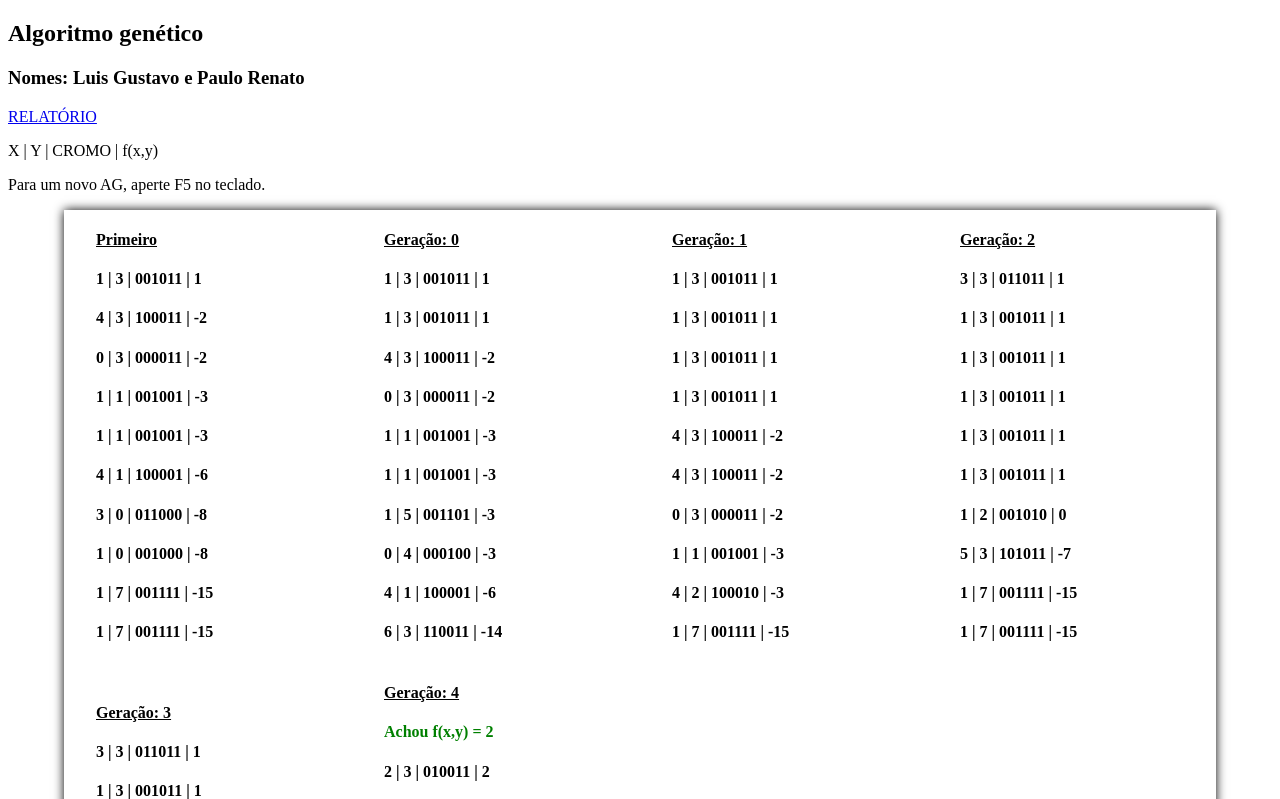
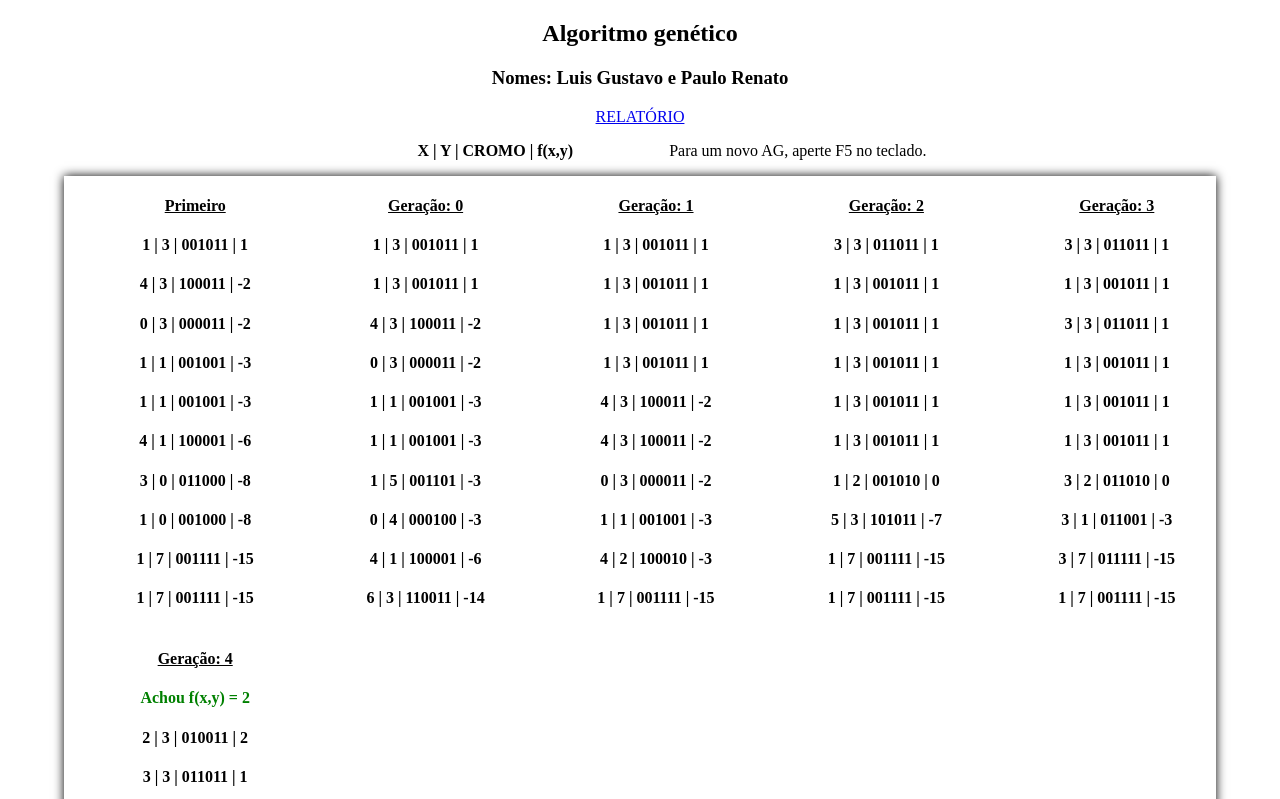
Before and after one commit to Paulorrf/AG, a plain HTML site: page index.html in a window 1280 px wide. Shown: the top 799 px of the page. Drawn offline with Linux system fonts and the light colour scheme.

Commit message:
Update style.css

```diff
--- a/style.css
+++ b/style.css
@@ -1,19 +1,27 @@
-.title {
-
+#box {
+    text-align: center;
 }
 
-#container {
+#box #info {
+    display: flex;
+    justify-content: center;
+    gap: 6rem;
+    margin-left: 4rem;
+}
 
+#box #info #cromo {
+    font-weight: bold;
 }
 
 #new {
  width: 90vw;
  display: grid;
- grid-template-columns: 1fr 1fr 1fr 1fr;
+ grid-template-columns: 1fr 1fr 1fr 1fr 1fr;
  justify-content: center;
  align-items: center;
  box-shadow: 0 0 10px black;
  margin: 0 auto;
+ text-align: center;
 }
 
 #new > * {
```
